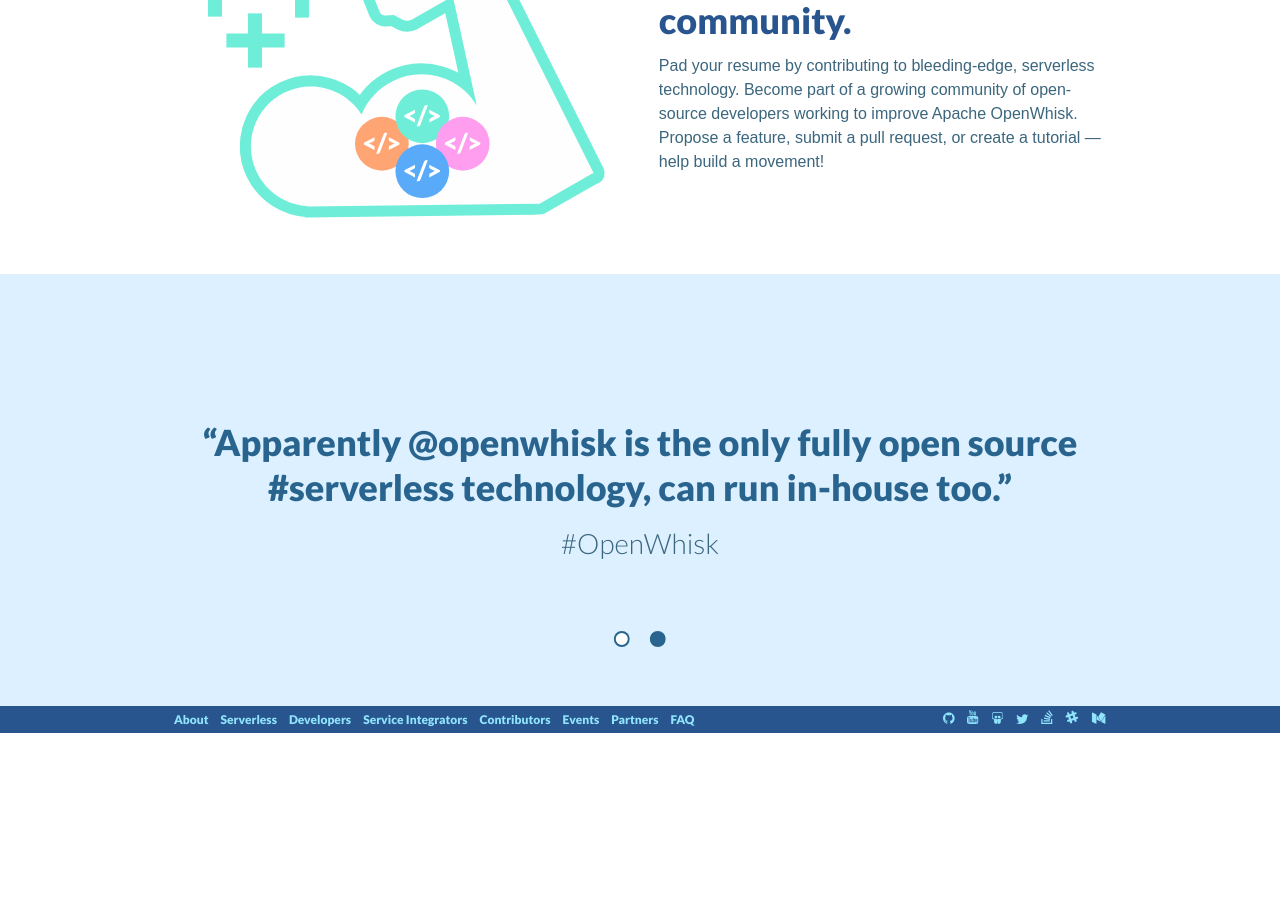
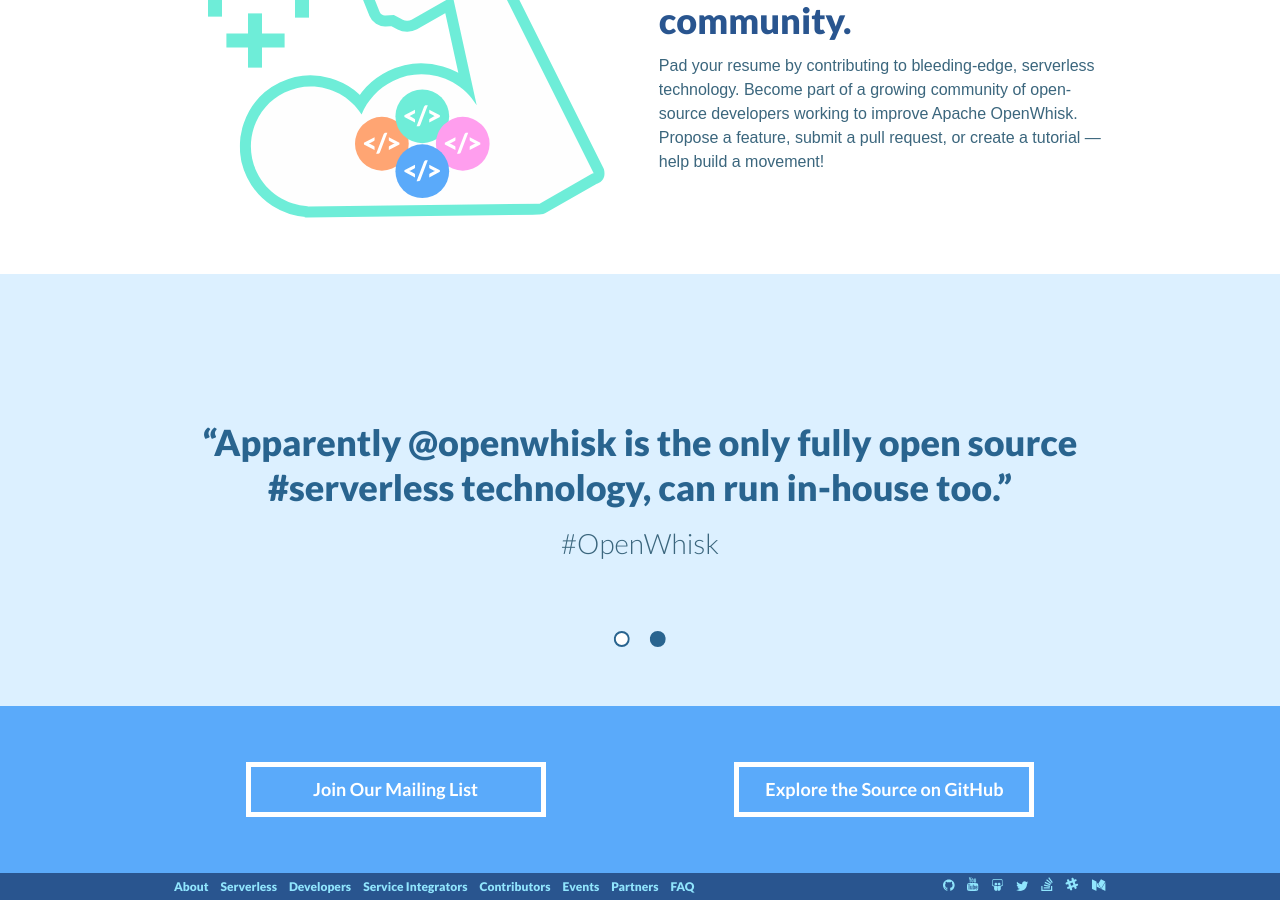
Before and after one commit to apache/openwhisk-website, a Jekyll site: the page built from contributors.md, in a window 1280 px wide and 900 px high, scrolled down 1396 px. Built offline with Jekyll 4.4.1, drawn with Linux system fonts in a browser that asks for light colours; before the commit the page ends 2129 px from its top, so only the background shows below that.

Commit message:
feat(CTA): added CTAs on Contributors and Service Integrators pages
re #8

```diff
--- a/_layouts/contributors.html
+++ b/_layouts/contributors.html
@@ -124,3 +124,22 @@
     </nav>
   </div>
 </section>
+
+<section class="site-section site-section--medium-blue">
+  <div class="main-content">
+    <div class="main-content__columns">
+      <div class="main-content__column u-align--center">
+        <a class="main-content__button u-button u-button--light"
+           href="{{ site.github.url }}/contact">
+          Join Our Mailing List
+        </a>
+      </div>
+      <div class="main-content__column u-align--center">
+        <a class="main-content__button u-button u-button--light"
+           href="https://github.com/openwhisk/openwhisk">
+          Explore the Source on GitHub
+        </a>
+      </div>
+    </div>
+  </div>
+</section>
```
Also changed, not shown: _layouts/integrators.html (+19 -0 lines).
